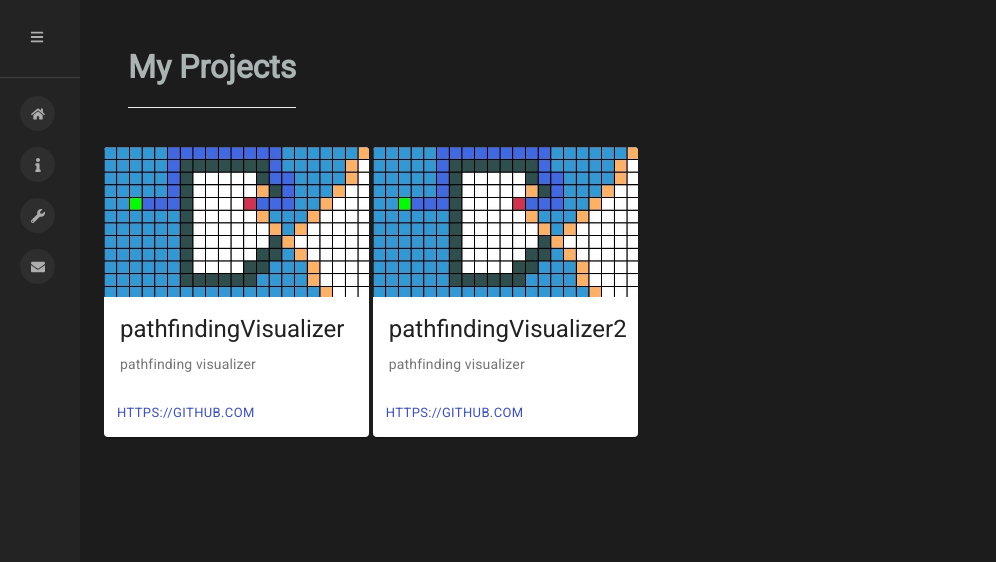
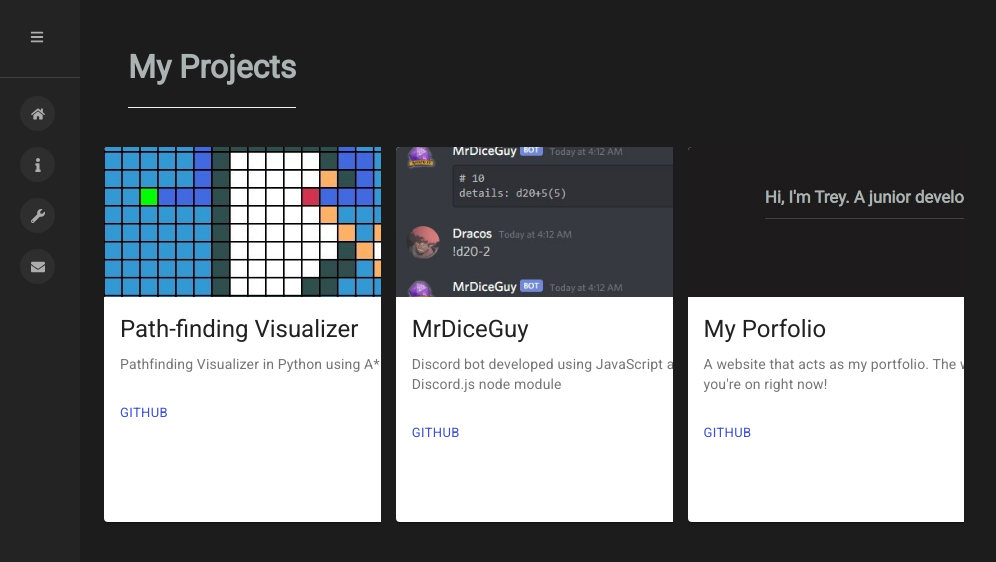
Before and after one commit to TreyPhillip/Portfolio, a React (Create React App) app: page /Projects in a window 1280 px wide. Shown: the top 562 px of the page, without its empty margins (0-996 px from the left). Built offline with nearby package versions, Linux system fonts and the light colour scheme.

Commit message:
card formatting and debugging

```diff
--- a/src/components/Projects/ProjectCard/ProjectCard.js
+++ b/src/components/Projects/ProjectCard/ProjectCard.js
@@ -8,15 +8,15 @@ import CardMedia from '@material-ui/core/CardMedia';
 import Button from '@material-ui/core/Button';
 import Typography from '@material-ui/core/Typography';
 
-import VisualizerImage1 from '../../images/VisualizerImage1.jpg'
-
 const useStyles = makeStyles ((theme)=> ({
   root: {
     maxWidth: 375,
+    minWidth: 375,
+    minHeight: 375,
     backgroundColor: "white"
   },
   media: {
-    height: 240,
+    height: 340,
   },
   control: {
     padding: theme.spacing(2),
@@ -32,7 +32,7 @@ export function ProjectCard(props) {
           <CardMedia
             component="img"
             height="150"
-            image={VisualizerImage1}
+            image={props.project.image}
             title="Visualizer"
           />
           <CardContent>
@@ -45,9 +45,11 @@ export function ProjectCard(props) {
           </CardContent>
         </CardActionArea>
         <CardActions>
-          <Button size="small" color="primary">
-            {props.project.github}
+        <a href={props.project.github} rel="noopener noreferrer" target="_blank">
+          <Button size="small" color="primary" label="GitHub">
+            GitHub
           </Button>
+        </a>
         </CardActions>
       </Card>
   );
--- a/src/components/Projects/ProjectList/ProjectList.js
+++ b/src/components/Projects/ProjectList/ProjectList.js
@@ -3,13 +3,34 @@ import {ProjectCard}  from '../ProjectCard/ProjectCard';
 import { Container } from "reactstrap";
 import GridList from '@material-ui/core/GridList';
 import GridListTile from '@material-ui/core/GridListTile';
+import withWidth, { isWidthUp } from '@material-ui/core/withWidth';
 
-export const ProjectList = props => (
+const ProjectList = props => {
+    function getCols(screenWidth) {
+        if (isWidthUp('xl', screenWidth)) {
+            return 5;
+        }
+        if (isWidthUp('lg', screenWidth)) {
+            return 4;
+        }
+        if (isWidthUp('md', screenWidth)) {
+            return 3;
+        }
+        if (isWidthUp('sm', screenWidth)) {
+            return 2;
+        }
+        if (isWidthUp('xs', screenWidth)) {
+            return 1;
+        }
+    }
+
+    const cols = getCols(props.width);
+    return(
         <div>
-        <Container className="product-list">
-            <GridList cellHeight={460} cols={4.3}>
+            <Container className="project-list">
+                <GridList cellHeight={460} cols={cols} spacing={15}>
                     {props.project.map((project) =>
-            <GridListTile>
+                    <GridListTile fullWidth={true} className="project-tile">
                         <ProjectCard key={project.projectid} project={project} />
                     </GridListTile>
                     )}
@@ -17,3 +38,6 @@ export const ProjectList = props => (
             </Container>
         </div>
     );
+};
+
+export default withWidth()(ProjectList)
--- a/src/components/Projects/Projects.js
+++ b/src/components/Projects/Projects.js
@@ -1,14 +1,20 @@
 import React, { Component } from 'react';
-import { ProjectList } from './ProjectList/ProjectList';
-import VisualizerImage1 from '../images/VisualizerImage1.jpg'
+import ProjectList from './ProjectList/ProjectList';
+import VisualizerImage1 from '../images/VisualizerImage1.jpg';
+import DiceImage1 from '../images/DiceImage1.jpg';
+import PortfolioImage1 from '../images/PortfolioImage1.jpg';
 
 class Projects extends Component {
     constructor() {
+        const DiceDescription = 'Discord bot developed using JavaScript and the Discord.js node module';
+        const PathfindingDescription = 'Pathfinding Visualizer in Python using A* algorithm';
+        const PortfolioDescription = 'A website that acts as my portfolio. The website you\'re on right now!';
         super();
         this.state = {
             projects: [
-                {projectid: '1', title: 'pathfindingVisualizer', description: 'pathfinding visualizer' , image: VisualizerImage1, github: 'https://github.com'},
-                {projectid: '2', title: 'pathfindingVisualizer2', description: 'pathfinding visualizer', image: VisualizerImage1, github: 'https://github.com'},
+                {projectid: '1', title: 'Path-finding Visualizer', description: PathfindingDescription, image: VisualizerImage1, github: 'https://github.com/TreyPhillip/PathfindingVisualizer'},
+                {projectid: '2', title: 'MrDiceGuy', description: DiceDescription, image: DiceImage1, github: 'https://github.com/TreyPhillip/MrDiceGuy'},
+                {projectid: '3', title: 'My Porfolio', description: PortfolioDescription, image: PortfolioImage1, github: 'https://github.com/TreyPhillip/Portfolio'},
             ]
         };
     }
```
Lines whose indentation alone changed are shown as unchanged.
